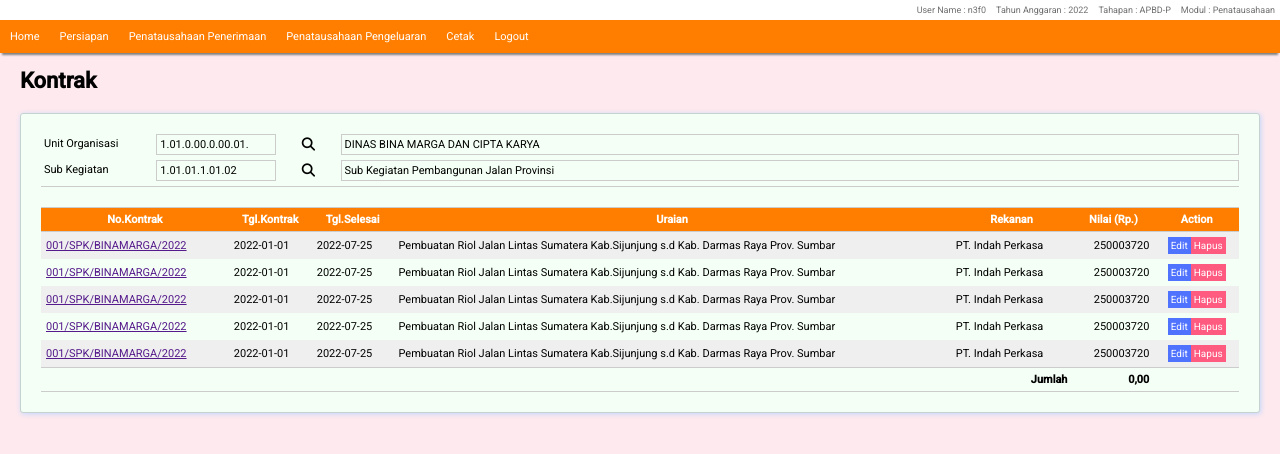
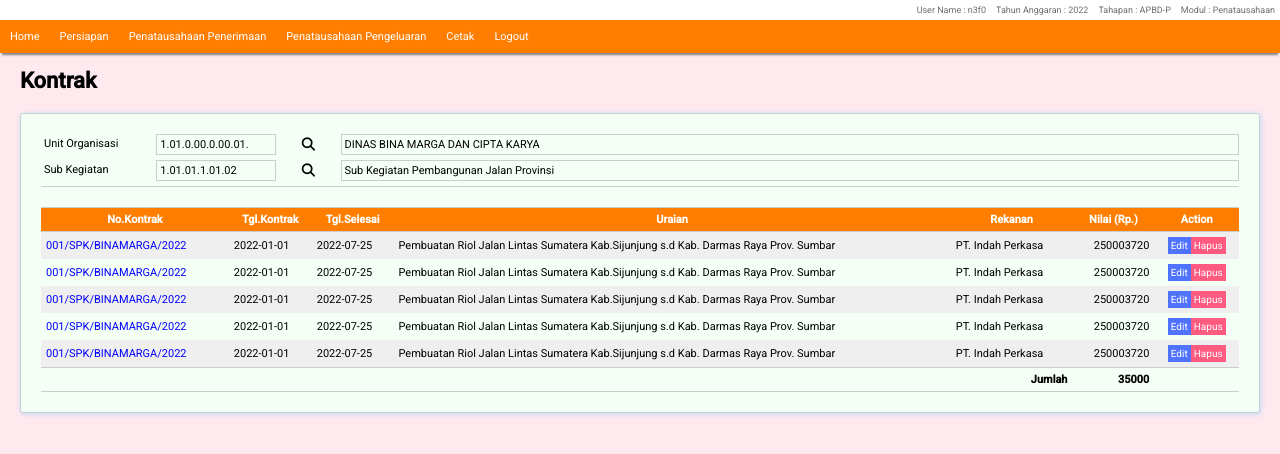
Before and after one commit to n3f0/simbendahara, a React (Create React App) app: page /persiapan/kontrak in a window 1280 px wide. Shown: the top 454 px of the page. Built offline with nearby package versions, Linux system fonts and the light colour scheme.

Commit message:
modifikasi style tampilan kontrak

```diff
--- a/src/App.css
+++ b/src/App.css
@@ -136,3 +136,10 @@ table th,td{
 table tbody tr:nth-child(odd){
   background: #efefef;
 }
+.cursor-pointer{
+  cursor:pointer;
+  color:blue;
+}
+table>tbody>tr:hover{
+  background: #a5e4bb;
+}
--- a/src/component/pages/kontrak.jsx
+++ b/src/component/pages/kontrak.jsx
@@ -26,6 +26,7 @@ const listkontrak=[
 
 const Kontraklist=(props)=>{
     var [kontrak,setKontrak]=useState(listkontrak);
+    var [total,settotal]=useState(35000)
 
     return(
         <section className="area">
@@ -45,7 +46,7 @@ const Kontraklist=(props)=>{
                     {kontrak.map((v,i)=>{
                         return(
                             <tr key={i}>
-                                <td><a href="">{v.nokon}</a></td>
+                                <td onClick={()=>{alert(v.nokon)}} className="cursor-pointer">{v.nokon}</td>
                                 <td>{v.tglkon}</td>
                                 <td>{v.tglselesaikon}</td>
                                 <td>{v.uraikon}</td>
@@ -59,7 +60,7 @@ const Kontraklist=(props)=>{
                 <tfoot>
                     <tr>
                         <th colSpan={5} className='text-right'>Jumlah</th>
-                        <th className='text-right'>0,00</th>
+                        <th className='text-right'>{total}</th>
                         <th></th>
                     </tr>
                 </tfoot>
```
